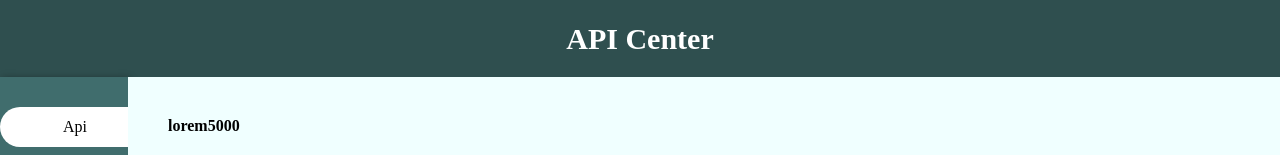
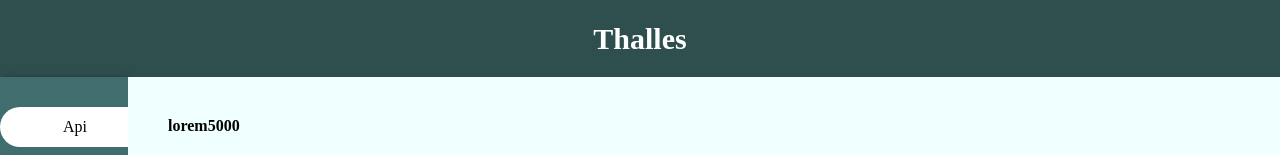
Before and after one commit to JulioRugolo/APIs, a website built with Vite: page index.html in a window 1280 px wide. Shown: the top 155 px of the page. Built offline with nearby package versions, Linux system fonts and the light colour scheme.

Commit message:
Commit de teste

```diff
--- a/index.html
+++ b/index.html
@@ -9,7 +9,7 @@
 </head>
 <body>
     <Header>
-        <h1>API Center</h1>
+        <h1>Thalles</h1>
     </Header>
     <main>
         <aside>
```
